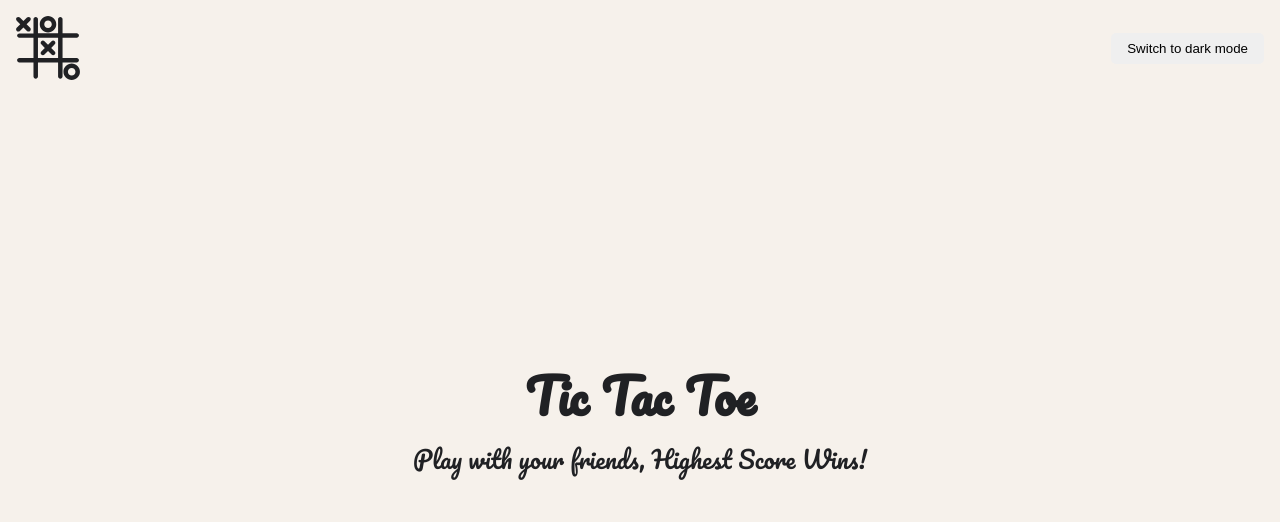
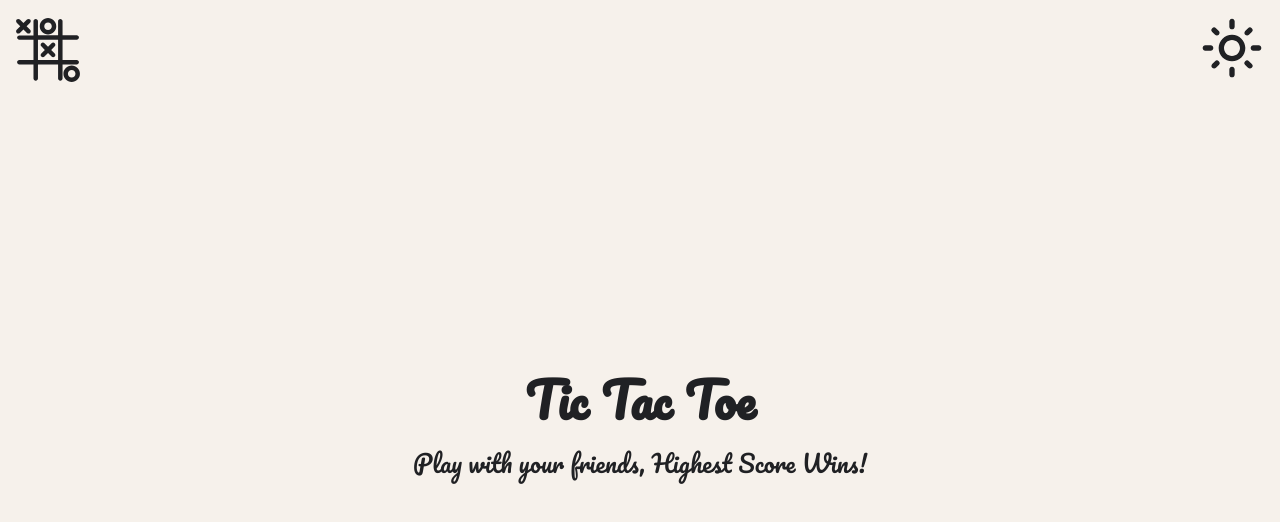
Before and after one commit to 12LucasArc/Tick-tac-toe, a React (Vite) app in the folder tick-tac-toe/: page / in a window 1280 px wide. Shown: the top 522 px of the page. Built offline with nearby package versions, Linux system fonts and the light colour scheme.

Commit message:
dark and light mode

```diff
--- a/package.json
+++ b/package.json
@@ -1,5 +1,6 @@
 {
   "dependencies": {
+    "react-icons": "^5.5.0",
     "react-router-dom": "^7.6.2",
     "styled-components": "^6.1.18"
   },
--- a/tick-tac-toe/src/Components/Header/Header.jsx
+++ b/tick-tac-toe/src/Components/Header/Header.jsx
@@ -1,6 +1,6 @@
 import React, { useContext } from 'react'
 import { ThemeContext } from '../../Context/ThemeContext';
-import HeaderWrapper from './Header.styled';
+import { HeaderWrapper, LightModeIcon, DarkModeIcon } from './Header.styled';
 import Logo from '../../assets/svgs/tic-tac-toe.svg?react';
 
 const Header = () => {
@@ -9,11 +9,8 @@ const Header = () => {
     return (
         <HeaderWrapper>
             <Logo />
-            <button onClick={toggleTheme}>
-                Switch to {theme === 'light' ? 'dark' : 'light'} mode
-            </button>
+            <span onClick={toggleTheme}>{theme === "light" ?  <LightModeIcon /> : <DarkModeIcon /> }</span>
         </HeaderWrapper>
-
     );
 };
 
--- a/tick-tac-toe/src/Components/Header/Header.styled.jsx
+++ b/tick-tac-toe/src/Components/Header/Header.styled.jsx
@@ -1,5 +1,7 @@
 import { renderMatches } from 'react-router-dom';
 import styled from 'styled-components';
+import { MdOutlineLightMode, MdDarkMode } from "react-icons/md";
+
 
 export const HeaderWrapper = styled.header`
   display: flex;
@@ -13,6 +15,7 @@ export const HeaderWrapper = styled.header`
     width: 4rem;
     height: 4rem;
     fill: ${(props) => props.theme.colors.text};
+    cursor: pointer;
   }
 
   button {
@@ -30,5 +33,19 @@ export const HeaderWrapper = styled.header`
   }
 `;
 
+export const DarkModeIcon = styled(MdDarkMode)`
+  background: none;
+  border: none;
+  cursor: pointer;
+  color: inherit;
+`;
+
+export const LightModeIcon = styled(MdOutlineLightMode)`
+  background: none;
+  border: none;
+  cursor: pointer;
+  color: inherit;
+`;
+
 
 export default HeaderWrapper;
```
Also changed, not shown: 1 other file (tests, documents, lock files or other folders).
